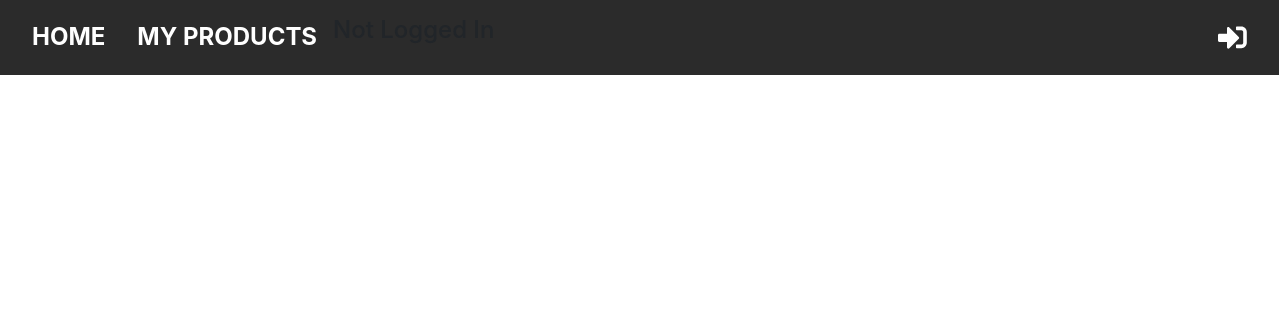
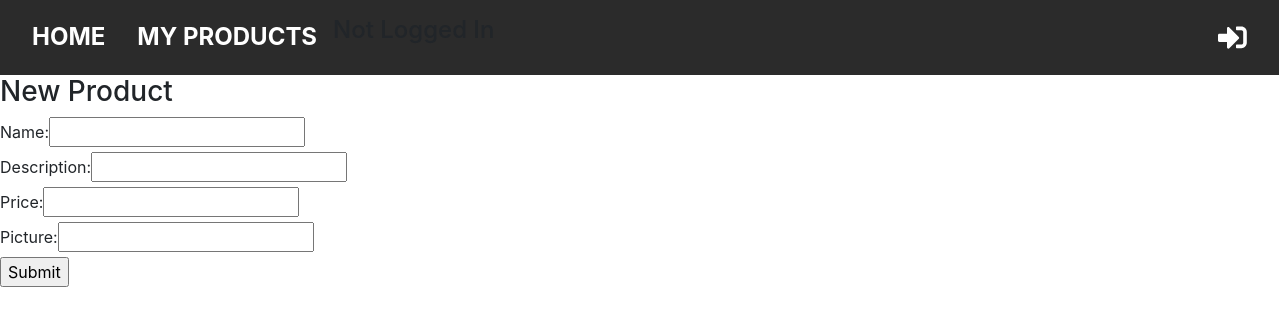
Before and after one commit to Gnorbi951/tidbit_gift, a React (Create React App) app in the folder frontend/: page /new-product in a window 1280 px wide. Shown: the top 326 px of the page. Built offline with nearby package versions, Linux system fonts and the light colour scheme.

Commit message:
wrong tries

```diff
--- a/frontend/src/App.js
+++ b/frontend/src/App.js
@@ -7,6 +7,7 @@ import Login from "./Components/Login";
 import axios from "axios";
 import MyProducts from "./Components/MyProducts";
 import Registration from "./Components/Registration";
+import NewProduct from "./Components/SubComponents/NewProduct";
 
 function App() {
     axios.interceptors.request.use(function (config) {
@@ -25,6 +26,7 @@ function App() {
             <Route exact path={"/login"} component={Login} />
             <Route exact path={"/my-products"} component={MyProducts} />
             <Route exact path={"/registration"} component={Registration} />
+            <Route exact path={"/new-product"} component={NewProduct} />
         </Router>
     </div>
     );
--- a/frontend/src/Components/Cards.js
+++ b/frontend/src/Components/Cards.js
@@ -1,6 +1,7 @@
 import React from "react";
 import { Link } from "react-router-dom";
 import ShowUserDetails from "./SubComponents/ShowUserDetails";
+import DeleteProduct from "./SubComponents/DeleteProduct";
 
 const Cards = props => {
     return(
@@ -20,6 +21,11 @@ const Cards = props => {
                             <h6 className="card-text">Price: {item.price} Huf</h6>
                             <div className="card-text"><ShowUserDetails id={item.userId} caller={"card"} /></div>
                         </div>
+                        {localStorage.getItem("id") === item.userId ?
+                            <DeleteProduct id={item.id} userId={item.userId} />
+                            :
+                            <div/>
+                        }
                     </div>
                 )}
             </div>
--- a/frontend/src/Components/MyProducts.js
+++ b/frontend/src/Components/MyProducts.js
@@ -1,21 +1,34 @@
 import React, {useState, useEffect} from "react";
 import Cards from "./Cards";
 import axios from "axios";
+import {Link} from "react-router-dom";
 
 const MyProducts =() => {
 
-    const [products, setProducts] = useState(false);
+    const [products, setProducts] = useState();
 
     useEffect(() => {
         axios.get(`http://localhost:8762/productservice/product/user/${localStorage.getItem("id")}`)
-            .then(response => setProducts(response.data));
+            .then(response => {
+                if (response.data[0]) {
+                    setProducts(response.data)
+                }
+            });
     },[])
 
     return(
         <React.Fragment>
-            {products ? <Cards items={products} />
-                : <img src={"https://thumbs.gfycat.com/DearWellinformedDalmatian-size_restricted.gif"} //This is the loading image
-                       alt={"Loading"} />}
+            {localStorage.getItem("id") ?
+                <div>
+                    {products  ?
+                        <Cards items={products} />
+                        :
+                        <p>Upload new product <Link to={"/new-product"}>here!</Link></p>
+                    }
+                </div>
+                :
+                <p>Not logged in, please <Link to={"/login"}>Log in!</Link> </p>
+            }
         </React.Fragment>
     )
 }
--- /dev/null
+++ b/frontend/src/Components/SubComponents/DeleteProduct.js
@@ -0,0 +1,20 @@
+import React from "react";
+import axios from 'axios';
+
+const DeleteProduct = (props) => {
+
+    const deleteProduct = () => {
+        axios.delete(`http://localhost:8762/productservice/product/${props.id}/${props.userId}`)
+            .then((response) => {
+                console.log(response)
+            })
+    }
+
+    return (
+        <div>
+            <button onClick={deleteProduct}>Delete Product</button>
+        </div>
+    )
+}
+
+export default DeleteProduct;
--- /dev/null
+++ b/frontend/src/Components/SubComponents/NewProduct.js
@@ -0,0 +1,68 @@
+import React from "react";
+
+const NewProduct = () => {
+    let form = {"name": "", "description": "", "price": "", "picture": ""};
+
+    const addNewProduct = () => {
+        form.name = document.querySelector("#name").value;
+        form.description = document.querySelector("#description").value;
+        form.price = document.querySelector("#price").value;
+        form.picture = document.querySelector("#picture").value;
+
+        fetch('http://localhost:8762/productservice/product', {
+            method: 'POST',
+            headers: {
+                'Content-Type': 'application/json'
+            },
+            body: JSON.stringify(form)
+        })
+            .then(response => response.json())
+            .then(response => {
+                console.log(response)
+            });
+    }
+
+    return(
+        <React.Fragment>
+            <form className="form" action="" method="post">
+                <h3>New Product</h3>
+                    <label>Name:</label>
+                    <input
+                        type="text"
+                        name="name"
+                        id="name"
+                    />
+                    <br/>
+                    <label>Description:</label>
+                    <input
+                        type="text"
+                        name="description"
+                        id="description"
+                    />
+                    <br/>
+                    <label>Price:</label>
+                    <input
+                        type="number"
+                        name="price"
+                        id="price"
+                    />
+                    <br/>
+                    <label>Picture:</label>
+                    <input
+                        type="text"
+                        name="picture"
+                        id="picture"
+                    />
+                    <br/>
+                    <input
+                        type="submit"
+                        name="submit"
+                        id="submit"
+                        onClick={addNewProduct}
+                    />
+            </form>
+        </React.Fragment>
+    )
+}
+
+export default NewProduct;
```
Also changed, not shown: 2 other files (tests, documents, lock files or other folders).
